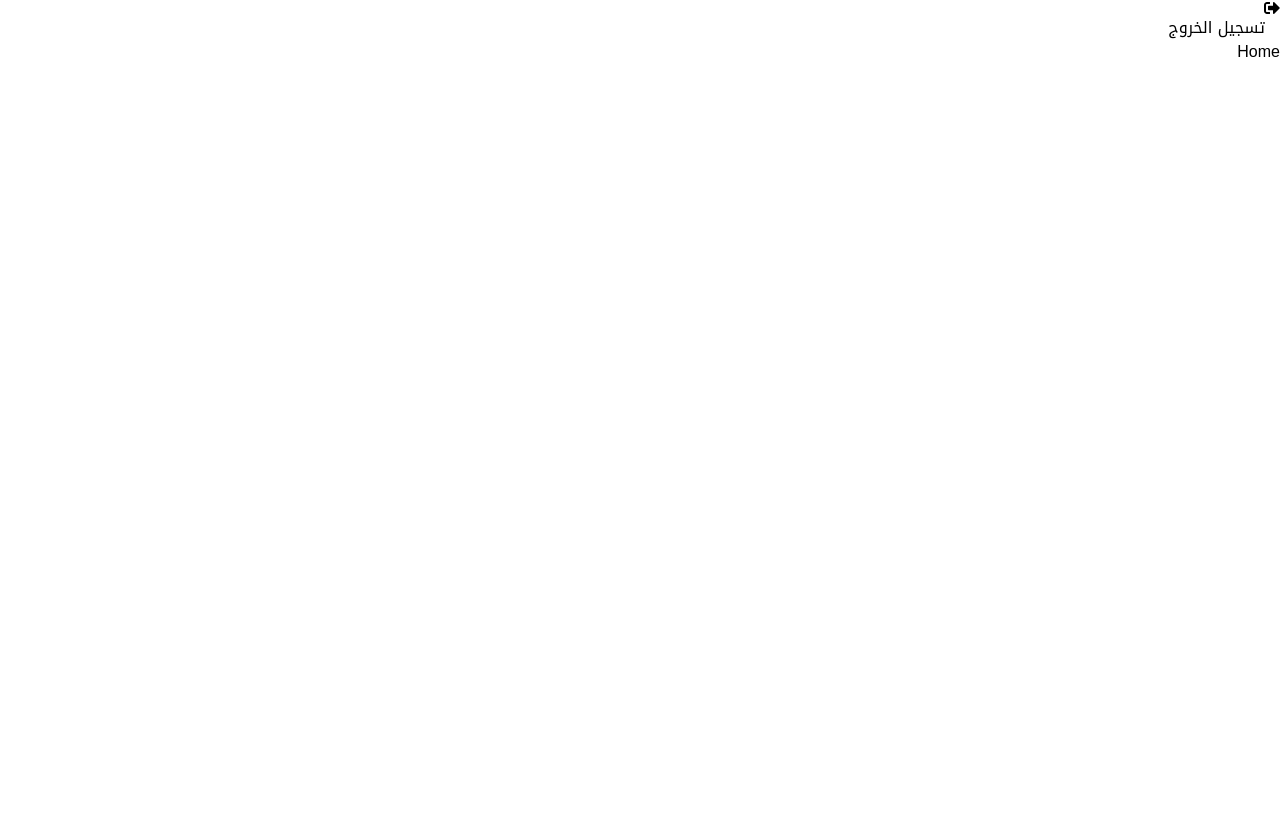
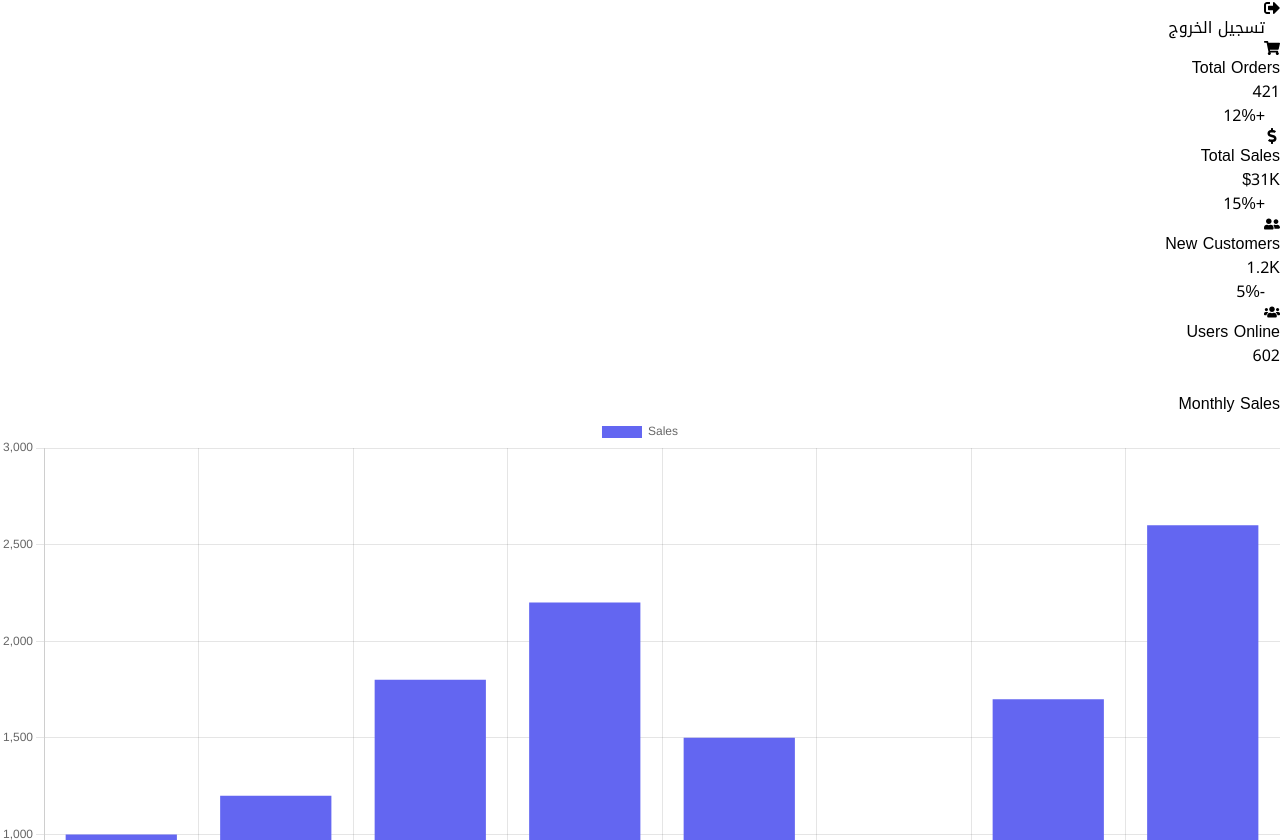
Before and after one commit to Israa-Atef150/NextGen-Academy, a React (Vite) app: page /dashboard/home in a window 1280 px wide. Shown: the part 1000-1840 px from the top of the page. Before the commit the page ends 1067 px from the top, so only its background shows below. Built offline with nearby package versions, Linux system fonts and the light colour scheme.

Commit message:
fix login

```diff
--- a/package.json
+++ b/package.json
@@ -11,7 +11,9 @@
   },
   "dependencies": {
     "axios": "^1.8.2",
+    "chart.js": "^4.4.8",
     "react": "^19.0.0",
+    "react-chartjs-2": "^5.3.0",
     "react-dom": "^19.0.0",
     "react-icons": "^5.5.0",
     "react-pro-sidebar": "^1.1.0",
--- a/src/Modules/AuthenticationModule/Components/Login/Login.jsx
+++ b/src/Modules/AuthenticationModule/Components/Login/Login.jsx
@@ -4,29 +4,39 @@ import "./Login.css";
 import { useNavigate } from "react-router-dom";
 
 export default function Login() {
-  const navigate=useNavigate();
+  const navigate = useNavigate();
   const [email, setEmail] = useState("");
   const [password, setPassword] = useState("");
   const [error, setError] = useState("");
   const [loading, setLoading] = useState(false);
+  const [userType, setUserType] = useState("student"); // افتراضيًا الطالب
 
   const handleLogin = async (e) => {
     e.preventDefault();
     setLoading(true);
     setError("");
 
+    const apiUrl =
+      userType === "student"
+        ? "https://ishraaq.up.railway.app/api/student/login"
+        : "https://ishraaq.up.railway.app/api/login";
+
     try {
-      const response = await axios.post("https://ishraaq.up.railway.app/api/login", {
+      const response = await axios.post(apiUrl, {
         email,
         password,
       });
 
       console.log("تم تسجيل الدخول بنجاح:", response.data);
       alert("تم تسجيل الدخول بنجاح!");
-      navigate("/dashboard")
-      // مثال: تخزين التوكن في Local Storage
       localStorage.setItem("token", response.data.token);
 
+      // التوجيه بناءً على نوع المستخدم
+      if (userType === "student") {
+        navigate("/"); // الطالب يذهب إلى صفحة home
+      } else {
+        navigate("/dashboard"); // الأدمن يذهب إلى لوحة التحكم
+      }
     } catch (err) {
       console.error("خطأ أثناء تسجيل الدخول:", err);
       setError(err.response?.data?.message || "حدث خطأ أثناء تسجيل الدخول");
@@ -83,6 +93,7 @@ export default function Login() {
                 </a>
               </div>
 
+              {/* زر تسجيل الدخول */}
               <button
                 type="submit"
                 className="w-full text-white bg-primary-600 hover:bg-primary-700 focus:ring-4 focus:outline-none focus:ring-primary-300 font-medium rounded-lg text-sm px-5 py-2.5 text-center dark:bg-primary-600 dark:hover:bg-primary-700 dark:focus:ring-primary-800"
@@ -90,6 +101,24 @@ export default function Login() {
               >
                 {loading ? "جاري تسجيل الدخول..." : "تسجيل دخول"}
               </button>
+
+              {/* اختيار نوع المستخدم */}
+              <div className="flex justify-center space-x-4">
+                <button
+                  type="button"
+                  className={`px-4 py-2 rounded-lg ${userType === "student" ? "bg-blue-500 text-white" : "bg-gray-300"}`}
+                  onClick={() => setUserType("student")}
+                >
+                  طالب
+                </button>
+                <button
+                  type="button"
+                  className={`px-4 py-2 rounded-lg ${userType === "admin" ? "bg-blue-500 text-white" : "bg-gray-300"}`}
+                  onClick={() => setUserType("admin")}
+                >
+                  أدمن
+                </button>
+              </div>
 
               <p className="text-sm font-light text-gray-500 dark:text-gray-400">
                 ليس لديك حساب حتى الآن؟ <a href="#" className="font-medium text-primary-600 hover:underline dark:text-primary-500">إنشاء حساب</a>
--- a/src/Modules/Dashboard/Pages/Home.jsx
+++ b/src/Modules/Dashboard/Pages/Home.jsx
@@ -1,7 +1,52 @@
-import React from 'react'
+import { useState } from "react";
+import { Bar, Doughnut } from "react-chartjs-2";
+import { FaShoppingCart, FaUsers, FaDollarSign, FaUserFriends } from "react-icons/fa";
+import { Chart as ChartJS, CategoryScale, LinearScale, BarElement, ArcElement, Tooltip, Legend } from "chart.js";
+
+ChartJS.register(CategoryScale, LinearScale, BarElement, ArcElement, Tooltip, Legend);
 
 export default function Home() {
+  const [stats] = useState([
+    { icon: <FaShoppingCart />, label: "Total Orders", value: "421", change: "+12%", color: "text-pink-500" },
+    { icon: <FaDollarSign />, label: "Total Sales", value: "$31K", change: "+15%", color: "text-yellow-500" },
+    { icon: <FaUserFriends />, label: "New Customers", value: "1.2K", change: "-5%", color: "text-green-500" },
+    { icon: <FaUsers />, label: "Users Online", value: "602", change: "", color: "text-blue-500" },
+  ]);
+
+  const barData = {
+    labels: ["Jan", "Feb", "Mar", "Apr", "May", "Jun", "Jul", "Aug"],
+    datasets: [{ label: "Sales", data: [1000, 1200, 1800, 2200, 1500, 900, 1700, 2600], backgroundColor: "#6366F1" }],
+  };
+
+  const doughnutData = {
+    labels: ["Search Engine", "Social Post", "Paid Ads", "Referral Link", "Direct Link", "Other Source"],
+    datasets: [{ data: [40, 15, 10, 10, 15, 10], backgroundColor: ["#22C55E", "#6366F1", "#FBBF24", "#EC4899", "#F97316", "#A855F7"] }],
+  };
+
   return (
-    <div>Home</div>
-  )
-}
+    <div className="min-h-screen bg-gray-100 p-6">
+      <div className="grid grid-cols-1 md:grid-cols-2 lg:grid-cols-4 gap-4">
+        {stats.map((stat, index) => (
+          <div key={index} className="bg-white p-4 rounded-xl shadow-lg flex items-center gap-4">
+            <div className={`${stat.color} text-3xl`}>{stat.icon}</div>
+            <div>
+              <p className="text-gray-500">{stat.label}</p>
+              <h2 className="text-xl font-bold">{stat.value}</h2>
+              <span className={`text-sm ${stat.change.includes("-") ? "text-red-500" : "text-green-500"}`}>{stat.change}</span>
+            </div>
+          </div>
+        ))}
+      </div>
+      <div className="grid grid-cols-1 md:grid-cols-2 gap-6 mt-6">
+        <div className="bg-white p-4 rounded-xl shadow-lg">
+          <h3 className="text-lg font-semibold">Monthly Sales</h3>
+          <Bar data={barData} />
+        </div>
+        <div className="bg-white p-4 rounded-xl shadow-lg">
+          <h3 className="text-lg font-semibold">Traffic Source</h3>
+          <Doughnut data={doughnutData} />
+        </div>
+      </div>
+    </div>
+  );
+};
```
Also changed, not shown: 1 other file (tests, documents, lock files or other folders).
